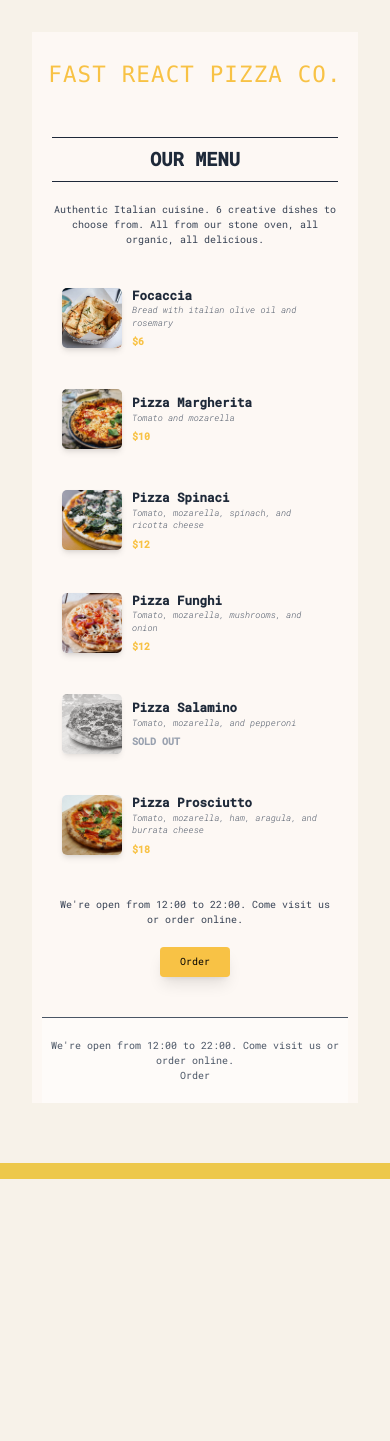
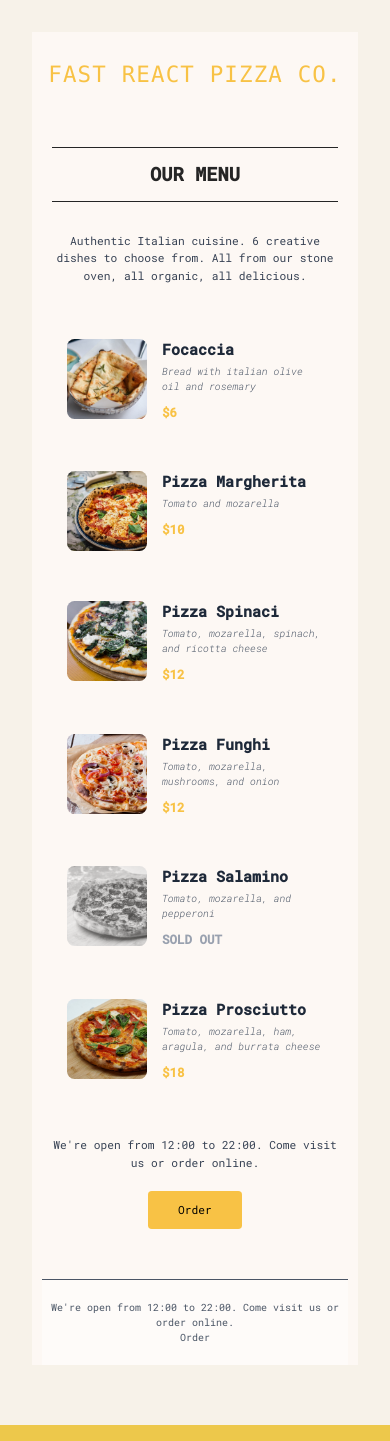
Before and after one commit to leonardodavinci2049/pizza-menu, a React (Vite) app: page / in a window 390 px wide. Before the commit the page ends 1179 px from the top, so only its background shows below. Built offline with nearby package versions, Linux system fonts and the light colour scheme.

Commit message:
feat: ajustes finais no layout responsivo do menu

```diff
--- a/src/components/Menu.tsx
+++ b/src/components/Menu.tsx
@@ -2,21 +2,20 @@ import pizzaData from "../data/pizzaData";
 import MenuItem from "./MenuItem";
 
 export default function Menu() {
-  const pizzas = pizzaData;
-
   return (
-    <main className="max-w-4xl mx-auto py-8 px-4">
-      <h2 className="text-center text-3xl font-semibold mb-8 border-t border-b py-4 text-gray-800">
+    <main className="min-h-screen max-w-6xl mx-auto py-12 px-4">
+      <h2 className="text-center text-3xl lg:text-4xl font-semibold mb-12 border-t border-b py-6">
         OUR MENU
       </h2>
 
-      <p className="text-center mb-12 text-gray-700 max-w-2xl mx-auto">
+      <p className="text-center mb-16 text-gray-700 text-lg lg:text-xl max-w-3xl mx-auto">
         Authentic Italian cuisine. 6 creative dishes to choose from. All from
         our stone oven, all organic, all delicious.
       </p>
 
-      <div className="grid grid-cols-1 md:grid-cols-2 gap-8 animate-fade-in">
-        {pizzas.map((item, index) => (
+      {/* Grid com altura ajustada para telas grandes */}
+      <div className="grid grid-cols-1 lg:grid-cols-2 gap-8 lg:gap-12 mb-16">
+        {pizzaData.map((item) => (
           <MenuItem
             key={item.name}
             name={item.name}
@@ -24,22 +23,21 @@ export default function Menu() {
             price={item.price}
             image={item.photoName}
             soldOut={item.soldOut}
-            className={`animate-fade-in-up delay-${index * 100}`}
+            className="animate-fade-in"
           />
         ))}
       </div>
 
-      <p className="text-center mt-12 mb-8 text-gray-700">
+      <p className="text-center mt-12 mb-8 text-gray-700 text-lg">
         We're open from 12:00 to 22:00. Come visit us or order online.
       </p>
 
       <div className="text-center">
         <button
-          className="bg-[#f8c245] text-black px-8 py-3 rounded-md
+          className="bg-[#f8c245] text-black px-12 py-4 text-lg rounded-md
           hover:bg-[#e5b340] hover:scale-105
           active:scale-95
-          transition-all duration-300
-          shadow-lg hover:shadow-xl"
+          transition-all duration-300"
         >
           Order
         </button>
--- a/src/components/MenuItem.tsx
+++ b/src/components/MenuItem.tsx
@@ -16,26 +16,30 @@ export default function MenuItem({
   className,
 }: MenuItemProps) {
   return (
-    <div className={`flex gap-4 items-center p-4 rounded-lg hover:bg-white/50 transition-all duration-300 ${className || ''}`}>
+    <div className={`flex items-start space-x-6 p-6 group ${className || ""}`}>
       <img
-        src={image} // Ajustado para pasta correta
+        src={image}
         alt={name}
-        className={`w-24 h-24 object-cover rounded-lg shadow-md
+        className={`w-32 h-32 lg:w-48 lg:h-48 object-cover rounded-xl transition-all duration-300
           ${
             soldOut
               ? "grayscale opacity-70"
-              : "hover:scale-105 transition-transform"
+              : "group-hover:scale-105 group-hover:shadow-xl"
           }`}
       />
       <div className="flex-1">
-        <h3 className="text-xl font-semibold text-gray-800">{name}</h3>
-        <p className="text-gray-600 italic text-sm">{description}</p>
+        <h3 className="text-2xl lg:text-3xl font-semibold text-gray-800 group-hover:text-[#f8c245] transition-colors">
+          {name}
+        </h3>
+        <p className="text-gray-600 italic text-base lg:text-lg mt-2">
+          {description}
+        </p>
         <p
-          className={`mt-2 font-bold ${
-            soldOut ? "text-gray-400" : "text-[#f8c245]"
+          className={`mt-4 text-xl lg:text-2xl font-bold ${
+            soldOut ? "text-gray-400 uppercase" : "text-[#f8c245]"
           }`}
         >
-          {soldOut ? "SOLD OUT" : `$${price}`}
+          {soldOut ? "Sold out" : `$${price}`}
         </p>
       </div>
     </div>
```
